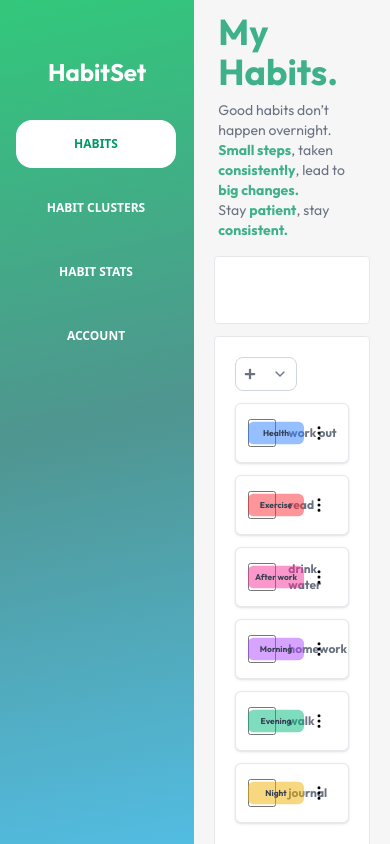
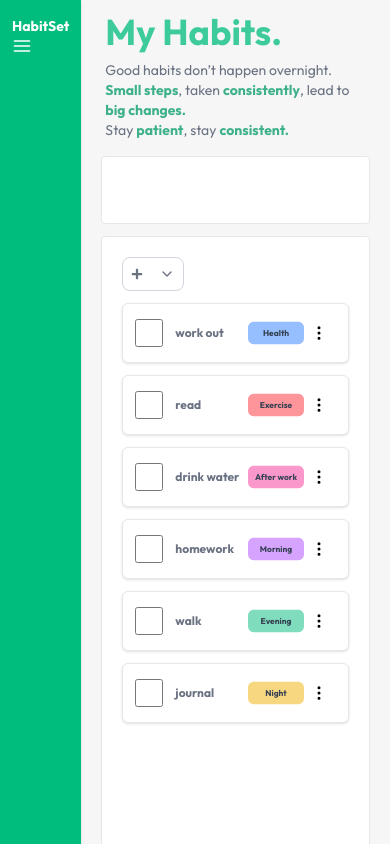
Before and after one commit to ramtin-matin/Habit-Tracker, a React (Vite) app in the folder frontend/: page /Habits in a window 390 px wide. Built offline with nearby package versions, Linux system fonts and the light colour scheme.

Commit message:
sidebar is fully responsive

```diff
--- a/frontend/src/components/layout/sidebar.jsx
+++ b/frontend/src/components/layout/sidebar.jsx
@@ -1,11 +1,13 @@
 import React, { useState, useEffect } from "react";
 import { Link, useLocation } from "react-router-dom";
+import { FiMenu, FiX } from "react-icons/fi"; // ✅ Icons for mobile menu
 
 const Sidebar = () => {
   const location = useLocation();
   const [active, setActive] = useState(
     localStorage.getItem("activeMenu") || "Home"
   );
+  const [isMobileOpen, setIsMobileOpen] = useState(false); // ✅ Mobile menu toggle
 
   const menuItem = [
     { name: "Habits", path: "/Habits" },
@@ -14,12 +16,12 @@ const Sidebar = () => {
     { name: "Account", path: "/Account" },
   ];
 
-  // Update localStorage whenever active changes (whenever a user refreshes their browser)
+  // Update localStorage whenever active changes
   useEffect(() => {
     localStorage.setItem("activeMenu", active);
   }, [active]);
 
-  // Sync active state with the browser's URL (whenever a user navigates browser with back/forward button)
+  // Sync active state with browser's URL
   useEffect(() => {
     const currentMenu = menuItem.find(
       (item) => item.path === location.pathname
@@ -27,10 +29,25 @@ const Sidebar = () => {
     if (currentMenu) {
       setActive(currentMenu.name);
     }
-  }, [location.pathname]); // Runs when the URL changes
+  }, [location.pathname]);
 
   return (
-    <div className="flex h-screen flex-col justify-between bg-[linear-gradient(-12deg,rgb(83,188,226),rgb(79,149,144),rgb(50,200,123))]">
+    <>
+      {/* ✅ Mobile Navbar (Shows Only on Small Screens) */}
+      <div className="bg-emerald-500 md:hidden flex-col h-screen px-3 py-4 shadow">
+        <h1 className="text-sm font-bold text-white">HabitSet</h1>
+        <button onClick={() => setIsMobileOpen(!isMobileOpen)}>
+          {isMobileOpen ? (
+            <FiX className="text-white" size={20} />
+          ) : (
+            <FiMenu className="text-white" size={20} />
+          )}{" "}
+          {/* Toggle Icon */}
+        </button>
+      </div>
+
+      {/* ✅ Sidebar (Hidden on Mobile, Flex on Desktop) */}
+      <div className="hidden md:flex h-screen flex-col justify-between bg-[linear-gradient(-12deg,rgb(83,188,226),rgb(79,149,144),rgb(50,200,123))]">
         <div className="px-4 py-6">
           <Link to="/Home">
             <h1
@@ -59,6 +76,43 @@ const Sidebar = () => {
           </ul>
         </div>
       </div>
+
+      {/* ✅ Mobile Dropdown Menu (Opens When Clicking ☰) */}
+      <div
+        className={`fixed top-0 left-0 w-[30vh] h-screen rounded-lg bg-emerald-500 shadow-sm md:hidden z-20
+          transform transition-all duration-300 ease-in-out
+          ${isMobileOpen ? "translate-x-0 opacity-100" : "-translate-x-full opacity-0"}`}
+      >
+        <div className="absolute flex-col top-0 left-0 w-[30vh] h-screen rounded-lg bg-emerald-500 shadow-sm md:hidden z-20">
+          <h1 className="text-sm font-bold p-3 text-white">HabitSet</h1>
+          <button
+            onClick={() => setIsMobileOpen(false)}
+            className="absolute top-3 right-3 text-white"
+          >
+            <FiX size={20} /> {/* Close button */}
+          </button>
+
+          <ul className="py-8 px-12 space-y-4">
+            {menuItem.map((item) => (
+              <li key={item.name}>
+                <Link to={item.path}>
+                  <button
+                    className={`w-full block py-3 text-lg font-semibold rounded-lg
+                      ${active === item.name ? "bg-white text-emerald-600 shadow-md" : "text-white"}`}
+                    onClick={() => {
+                      setActive(item.name);
+                      setIsMobileOpen(false); // ✅ Close menu when clicking
+                    }}
+                  >
+                    {item.name}
+                  </button>
+                </Link>
+              </li>
+            ))}
+          </ul>
+        </div>
+      </div>
+    </>
   );
 };
 
--- a/frontend/src/components/ui/habits/CreateHabit.jsx
+++ b/frontend/src/components/ui/habits/CreateHabit.jsx
@@ -37,8 +37,8 @@ const CreateHabit = ({ habits, addHabit }) => {
         <ChevronDown className="m-auto w-4 h-4" />
       </button>
       {createHabitMenu && (
-        <div className="flex flex-col gap-2 absolute mt-12 p-8 border border-gray-300 bg-white shadow-md rounded-md z-1">
-          <label className="ml-5 text-gray-500">Habit</label>
+        <div className="flex flex-col gap-2 absolute mt-12 p-4 sm:p-8 border border-gray-300 bg-white shadow-md rounded-md z-1">
+          <label className="text-sm ml-5 text-gray-500">Habit</label>
           <input
             className="border-1 rounded-md border-gray-200 p-1 m-auto"
             type="text"
@@ -48,7 +48,7 @@ const CreateHabit = ({ habits, addHabit }) => {
 
           <button
             onClick={handleAddHabit}
-            className="mt-2 w-1/2 m-auto border rounded-lg border-gray-100 text-gray-500 hover:bg-gray-50 active:bg-gray-100 transition duration-150 ease-in cursor-pointer"
+            className="mt-2 w-1/2 text-xs sm:text-sm p-2 m-auto border rounded-lg shadow-sm border-gray-200 text-gray-500 hover:bg-gray-50 active:bg-gray-100 transition duration-150 ease-in cursor-pointer"
           >
             Add
           </button>
--- a/frontend/src/pages/dashboard/HabitClusters.jsx
+++ b/frontend/src/pages/dashboard/HabitClusters.jsx
@@ -4,7 +4,7 @@ import React from "react";
 const HabitClusters = () => {
   return (
     <div className="max-w-8xl h-full rounded-lg mx-auto p-2">
-      <h1 className="md:shrink-0 text-5xl max-sm:text-4xl m-1 mb-2 font-bold text-emerald-600/75">
+      <h1 className="md:shrink-0 text-5xl max-sm:text-4xl m-1 mb-2 font-bold text-emerald-500/75">
         My Habit Clusters.
       </h1>
       <p className="md:shrink-0 text-base max-sm:text-sm m-1 text-gray-500">
--- a/frontend/src/pages/dashboard/HabitStats.jsx
+++ b/frontend/src/pages/dashboard/HabitStats.jsx
@@ -4,7 +4,7 @@ import React from "react";
 const HabitStats = () => {
   return (
     <div className="max-w-8xl h-full rounded-lg mx-auto p-2">
-      <h1 className="md:shrink-0 text-5xl max-sm:text-4xl m-1 mb-2 font-bold text-emerald-600/75">
+      <h1 className="md:shrink-0 text-5xl max-sm:text-4xl m-1 mb-2 font-bold text-emerald-500/75">
         My Habit Stats.
       </h1>
       <p className="md:shrink-0 text-base max-sm:text-sm m-1 text-gray-500">
--- a/frontend/src/pages/dashboard/habits.jsx
+++ b/frontend/src/pages/dashboard/habits.jsx
@@ -71,7 +71,7 @@ const Habits = () => {
 
   return (
     <div className="max-w-8xl h-full rounded-lg mx-auto p-2">
-      <h1 className="md:shrink-0 text-5xl max-sm:text-4xl m-1 mb-2 font-bold text-emerald-600/75">
+      <h1 className="md:shrink-0 text-5xl max-sm:text-4xl m-1 mb-2 font-bold text-emerald-500/75">
         My Habits.
       </h1>
       <p className="md:shrink-0 text-base max-sm:text-sm m-1 text-gray-500">
```
Lines whose indentation alone changed are shown as unchanged.
